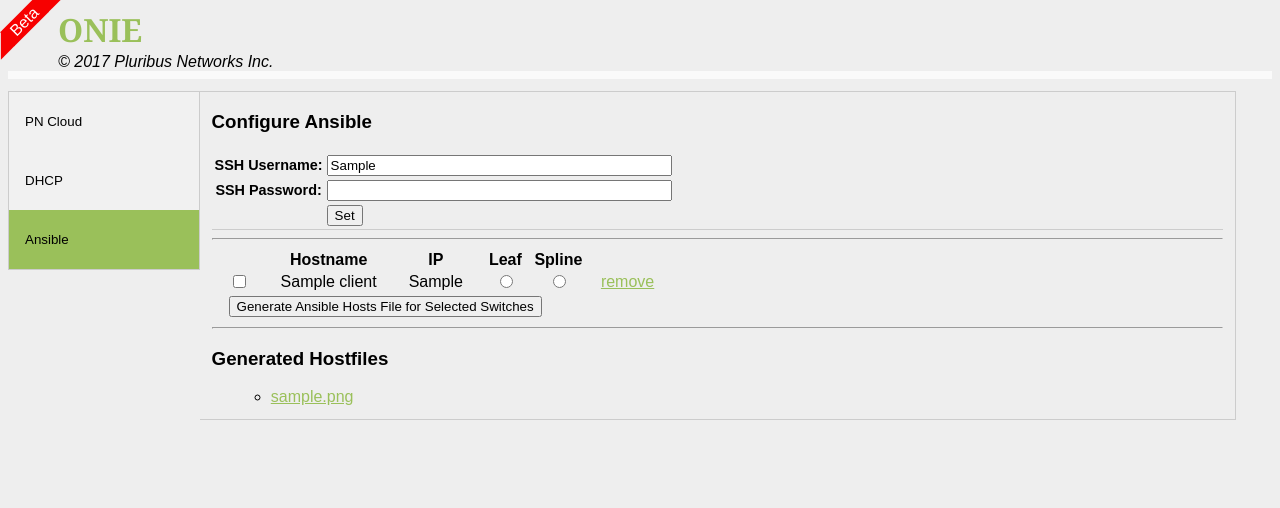
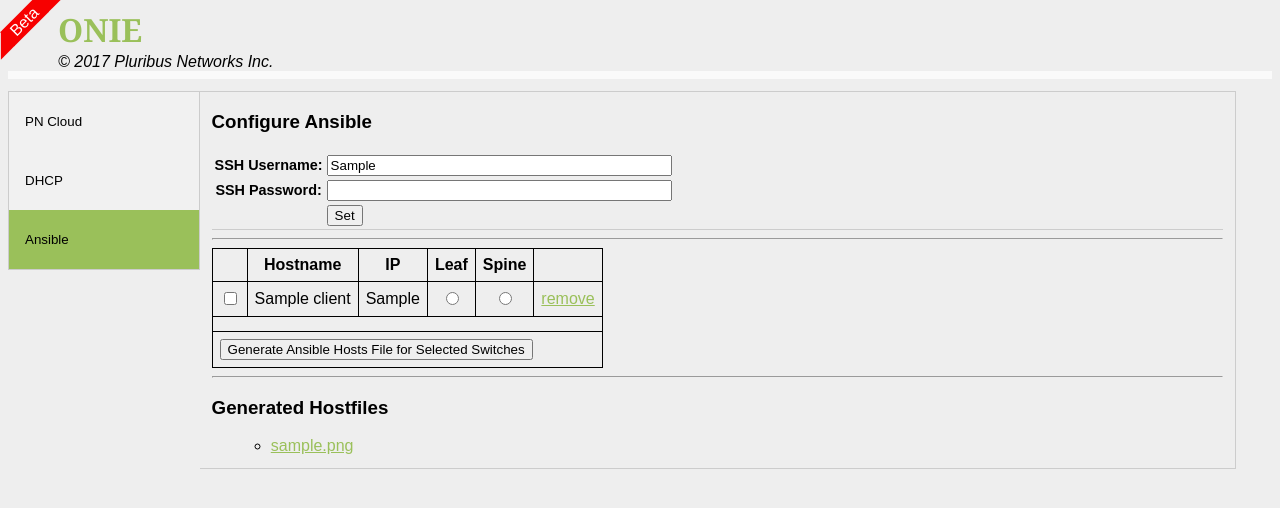
Before and after one commit to amitsi/onieztp, a Flask app: template onie/docker/app/onie/templates/show_entries.html in a window 1280 px wide, after a click on "Ansible". Shown: the top 508 px of the page. Run offline with Flask 2, Linux system fonts and the light colour scheme; tables that the repository leaves empty hold one stand-in row (values such as "Sample post"); the template is opened without the code that fills it: values that come from a table or form of the project are taken from there, most other values are stand-ins (such as "Sample title", 1, 10 or a date in 2020).

Commit message:
Issue #7, display DHCP and Ansible entries in table format

```diff
--- a/onie/docker/app/onie/templates/show_entries.html
+++ b/onie/docker/app/onie/templates/show_entries.html
@@ -137,14 +137,14 @@ window.onload = function(e) {
   <hr/>
   <ul class=entries>
   <form action="{{url_for('ansible') }}" method="post">
-  <table class="paddedcells">
-    <tr><th/><th>Hostname</th><th>IP</th><th>Leaf</th><th>Spline</th><td/></tr>
+  <table class="thinborder">
+    <tr><th/><th>Hostname</th><th>IP</th><th>Leaf</th><th>Spine</th><td/></tr>
   {% for entry in entries %}
     <tr><td><input type="checkbox" name="switch" value="{{ entry.hostname }}"/></td>
         <td>{{ entry.hostname }}</td>
         <td>{{ entry.ip }}</td>
-        <td><input type="radio" name="tag-{{ entry.hostname }}" value="leaf" onclick="showSaveButton(this);"{% if entry.tag == "leaf" %} checked{% endif %}></td>
-        <td><input type="radio" name="tag-{{ entry.hostname }}" value="spine" onclick="showSaveButton(this);"{% if entry.tag == "spine" %} checked{% endif %}></td>
+        <td align="center"><input type="radio" name="tag-{{ entry.hostname }}" value="leaf" onclick="showSaveButton(this);"{% if entry.tag == "leaf" %} checked{% endif %}></td>
+        <td align="center"><input type="radio" name="tag-{{ entry.hostname }}" value="spine" onclick="showSaveButton(this);"{% if entry.tag == "spine" %} checked{% endif %}></td>
         <td><a href="{{ url_for('remove_entry', entry_id=entry.id) }}">remove</a></td>
     </tr>
   {% endfor %}
@@ -203,8 +203,8 @@ window.onload = function(e) {
 
   <hr/>
   <ul class=entries>
-  <table class="paddedcells">
-    <tr><th>Hostname</th><th>IP</th><th>MAC</th><th>Device ID</th><th>Type</th><th>RL</th><th>Activation</th><td/></tr>
+  <table class="thinborder">
+    <tr><th>Hostname</th><th>IP</th><th>MAC</th><th>Device ID</th><th>Type</th><th>URL</th><th>Activation</th><td/></tr>
   {% for entry in entries %}
     <tr>
         <td>{{ entry.hostname }}</td>
```
